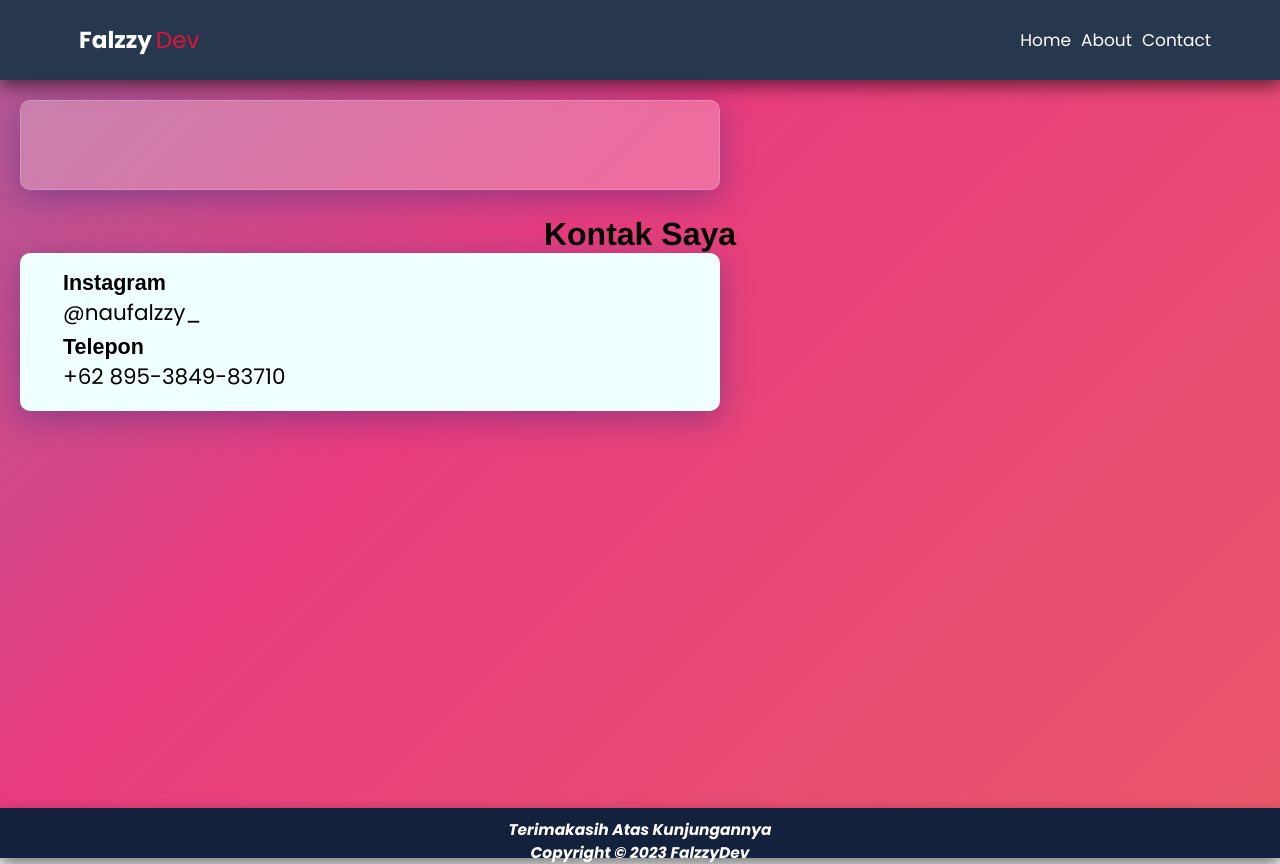
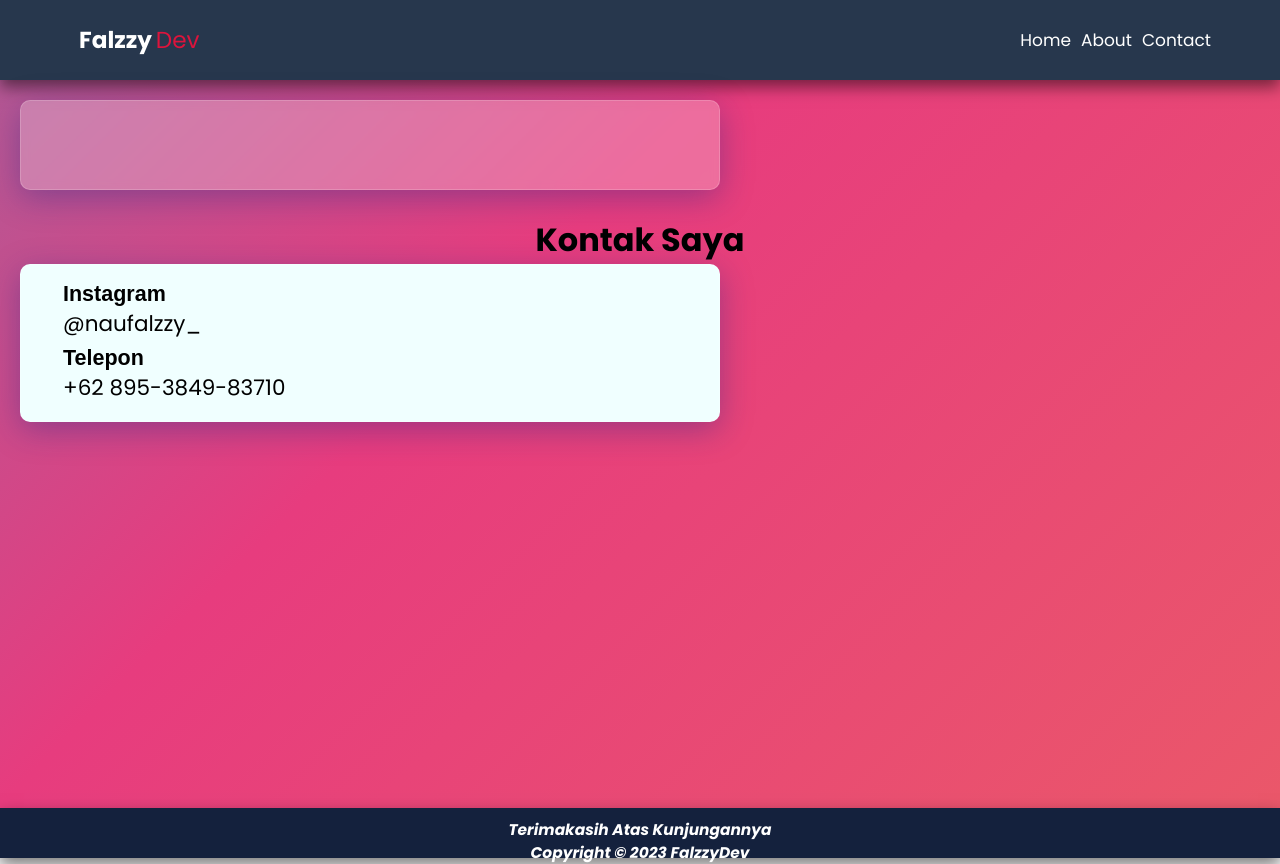
Before and after one commit to falzzy51/biodataa, a plain HTML site: page contact.html in a window 1280 px wide. Drawn offline with Linux system fonts and the light colour scheme.

Commit message:
Update style.css

```diff
--- a/style.css
+++ b/style.css
@@ -279,5 +279,5 @@ form>input, form>textarea{
 
 .ha1 {
     text-align: center;
-    font-family: 'Franklin Gothic Medium', 'Arial Narrow', Arial, sans-serif;
+    font-family: "Poppins", sans-serif;
 }
```
